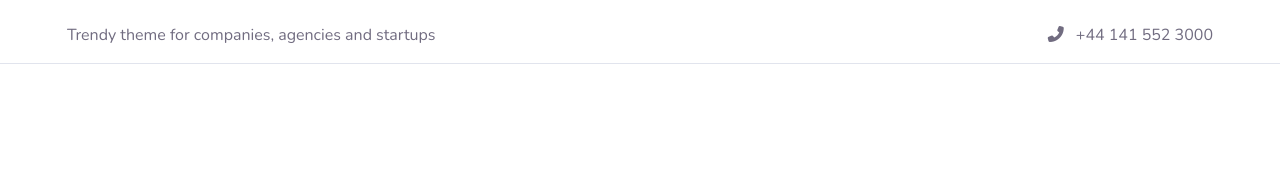
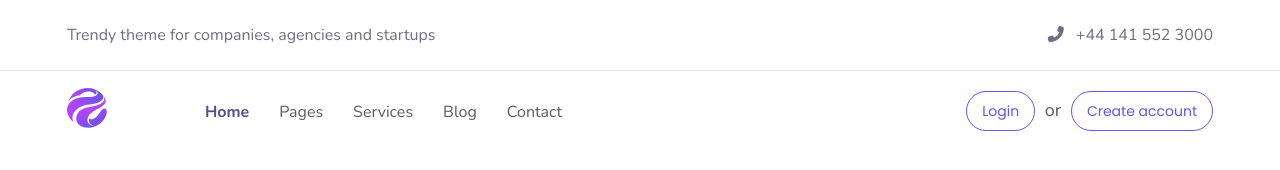
Before and after one commit to MatveyFalcon/layout-practice, a plain HTML site: page index.html in a window 1280 px wide. Drawn offline with nearby package versions, Linux system fonts and the light colour scheme.

Commit message:
feat: add header

```diff
--- a/css/style.css
+++ b/css/style.css
@@ -28,9 +28,33 @@ h3 {
 	color: #554d89;
 }
 
+.btn {
+    border: none;
+    text-decoration: none;
+    height: 4rem;
+    border-radius: 4rem;
+    padding: 0 1.5rem;
+    font-family: "Poppins", sans-serif;
+}
+
+.btn-light {
+    background-color: transparent;
+    border: solid 1px #6852ED;
+    font-size: 1.4rem;
+    color: #6852ED;
+    transition: all 0.3s ease;
+}
+
+.btn-light:hover {
+    cursor: pointer;
+    color: #5b5766;
+    border: solid 1px #5b5766;
+
+}
+
 .divider {
 	border: none;
-    border-bottom: 1px solid #E1E4ED;
+	border-bottom: 1px solid #e1e4ed;
 }
 
 .wrapper {
@@ -41,22 +65,23 @@ h3 {
 .top-header {
 	display: flex;
 	justify-content: space-between;
-    padding: 2.4rem 0 1.7rem;
+	padding: 2.4rem 0;
 }
 
 .top-header__text {
-    color: #716C80;
+	color: #716c80;
 	font-size: 1.6rem;
 }
 
 .top-header__phone {
-    color: #716C80;
+	color: #716c80;
 	font-size: 1.6rem;
 	text-decoration: none;
+    transition: all 0.3s ease;
 }
 
 .top-header__phone:hover {
-    border-bottom: 1px solid #716C80;
+	border-bottom: 1px solid #716c80;
 }
 
 .top-header__phone::before {
@@ -64,3 +89,82 @@ h3 {
 	font-family: FontAwesome;
 	margin-right: 0.8rem;
 }
+
+.header {
+	display: flex;
+	justify-content: space-between;
+	padding-top: 1rem;
+    align-items: center;
+}
+
+.header-navbar {
+	display: flex;
+	align-items: center;
+}
+
+.header__logo {
+	display: block;
+	margin-right: 5.8rem;
+}
+
+.header__menu {
+	display: flex;
+}
+
+.header__menu-item {
+	margin-right: 3rem;
+    position: relative;
+    padding: 1.8rem 0;
+    transition: all 0.3s ease;
+}
+
+.header__menu-item:last-child {
+	margin-right: 0;
+}
+
+.header__menu-item:hover .header__submenu {
+    display: block;
+}
+
+.header__submenu {
+	display: none;
+    position: absolute;
+    top: 5.4rem;
+    left: -3rem;
+    padding: 3rem;
+    border-radius: 1rem;
+    box-shadow: 0 0 20px 0 #e1e4ed;
+    background-color: #fff;
+    transition: all 0.3s ease;
+}
+
+.header__submenu > .header__menu-item {
+    padding: 0;
+    margin-bottom: 1rem;
+}
+
+.header__submenu > .header__menu-item:last-child {
+    margin-bottom: 0;
+}
+
+.header__menu-link {
+	color: #5b5766;
+	font-size: 1.6rem;
+	text-decoration: none;
+    transition: all 0.3s ease;
+}
+
+.header__menu-link:hover {
+	color: #554d89;
+    text-shadow: 0 0 0.5px #554d89;
+}
+
+.header__menu-link_active {
+	color: #554d89;
+	font-weight: 700;
+}
+
+.header-actions__text {
+    display: inline-block;
+    margin: 0 0.5rem;
+}
--- a/index.html
+++ b/index.html
@@ -23,7 +23,47 @@
 		</div>
         <hr class="divider">
         <div class="wrapper">
-
+            <div class="header">
+				<div class="header-navbar">
+					<a href="#" class="header__logo"><img src="img/logo.svg" alt="logo"></a>
+					<ul class="header__menu">
+						<li class="header__menu-item">
+							<a href="#" class="header__menu-link header__menu-link_active">Home</a>
+						</li>
+						<li class="header__menu-item">
+							<a href="#" class="header__menu-link">Pages</a>
+						</li>
+						<li class="header__menu-item">
+							<a href="#" class="header__menu-link">Services</a>
+						</li>
+						<li class="header__menu-item">
+							<a href="#" class="header__menu-link">Blog</a>
+							<ul class="header__submenu">
+								<li class="header__menu-item">
+									<a href="#" class="header__menu-link">Team</a>
+								</li>
+								<li class="header__menu-item">
+									<a href="#" class="header__menu-link">Members</a>
+								</li>
+								<li class="header__menu-item">
+									<a href="#" class="header__menu-link">Pricing</a>
+								</li>
+								<li class="header__menu-item">
+									<a href="#" class="header__menu-link">Review</a>
+								</li>
+							</ul>
+						</li>
+						<li class="header__menu-item">
+							<a href="#" class="header__menu-link">Contact</a>
+						</li>
+					</ul>
+				</div>
+				<div class="header-actions">
+					<button class="btn btn-light">Login</button>
+					<span class="header-actions__text">or</span>
+					<button class="btn btn-light">Create account</button>
+				</div>
+			</div>
         </div>
 	</body>
 </html>
```
Also changed, not shown: img/logo.svg (added). Lines whose indentation alone changed are shown as unchanged.
